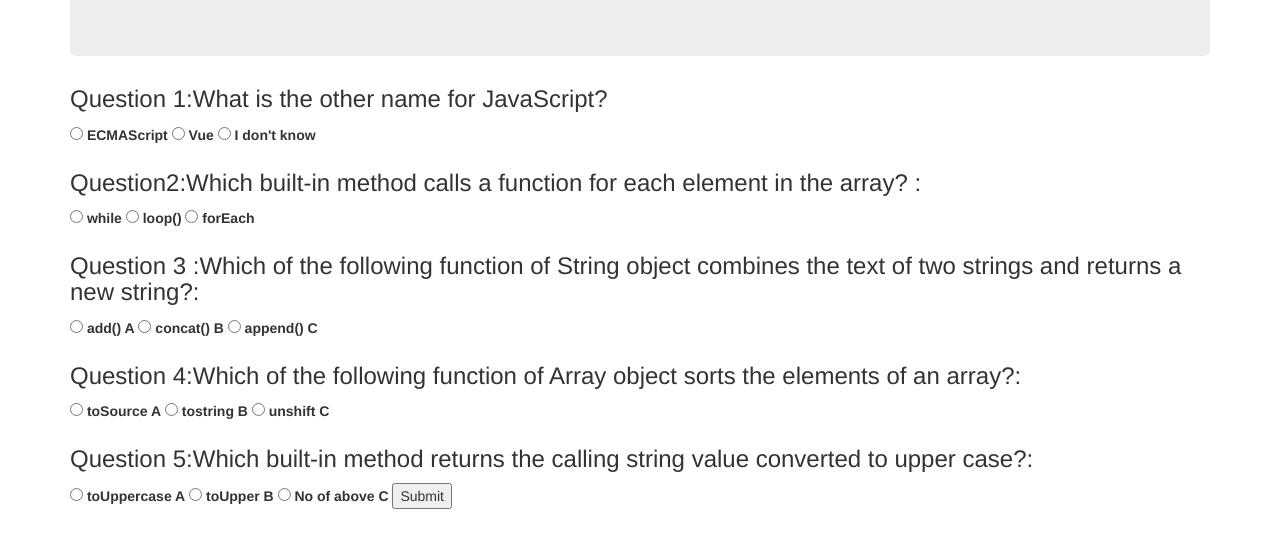
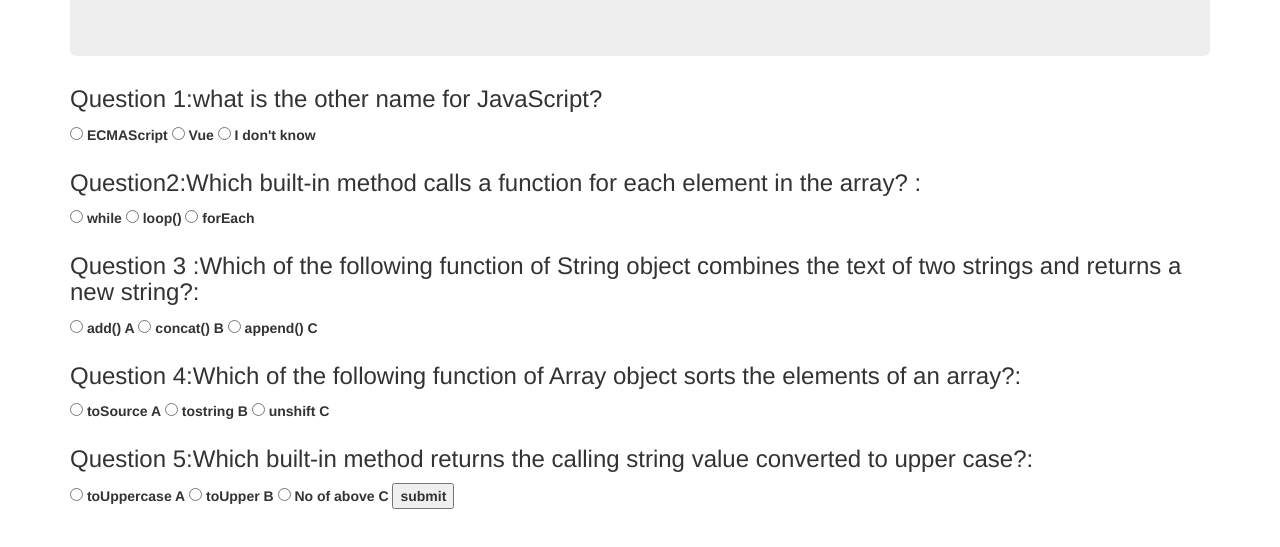
Before and after one commit to abijuru/QUIZ-BOARD-PROJECT, a plain HTML site: page index.html in a window 1280 px wide. Shown: the part 139-686 px from the top of the page. Drawn offline with nearby package versions, Linux system fonts and the light colour scheme.

Commit message:
correct form

```diff
--- a/index.html
+++ b/index.html
@@ -19,8 +19,7 @@
     </div>
        <div id=QUESTION>
         <form action="/success-page" class="simple-quiz">
-            <h3>Question 1:What is the other name for JavaScript?</h3>
-
+            <h3>Question 1:what is the other name for JavaScript?</h3>
             <label>
               <input type="radio" name="answers[1]" value="ECMAScript">
               ECMAScript
@@ -103,11 +102,10 @@
               No of above C
             </label>
 
+            <label>
+            <input type="submit"  name="submit"  value="submit">
             </label>
-
-            <input type="submit">
-
-
+       </label>
      </form>
      </div>
     </div>
```
